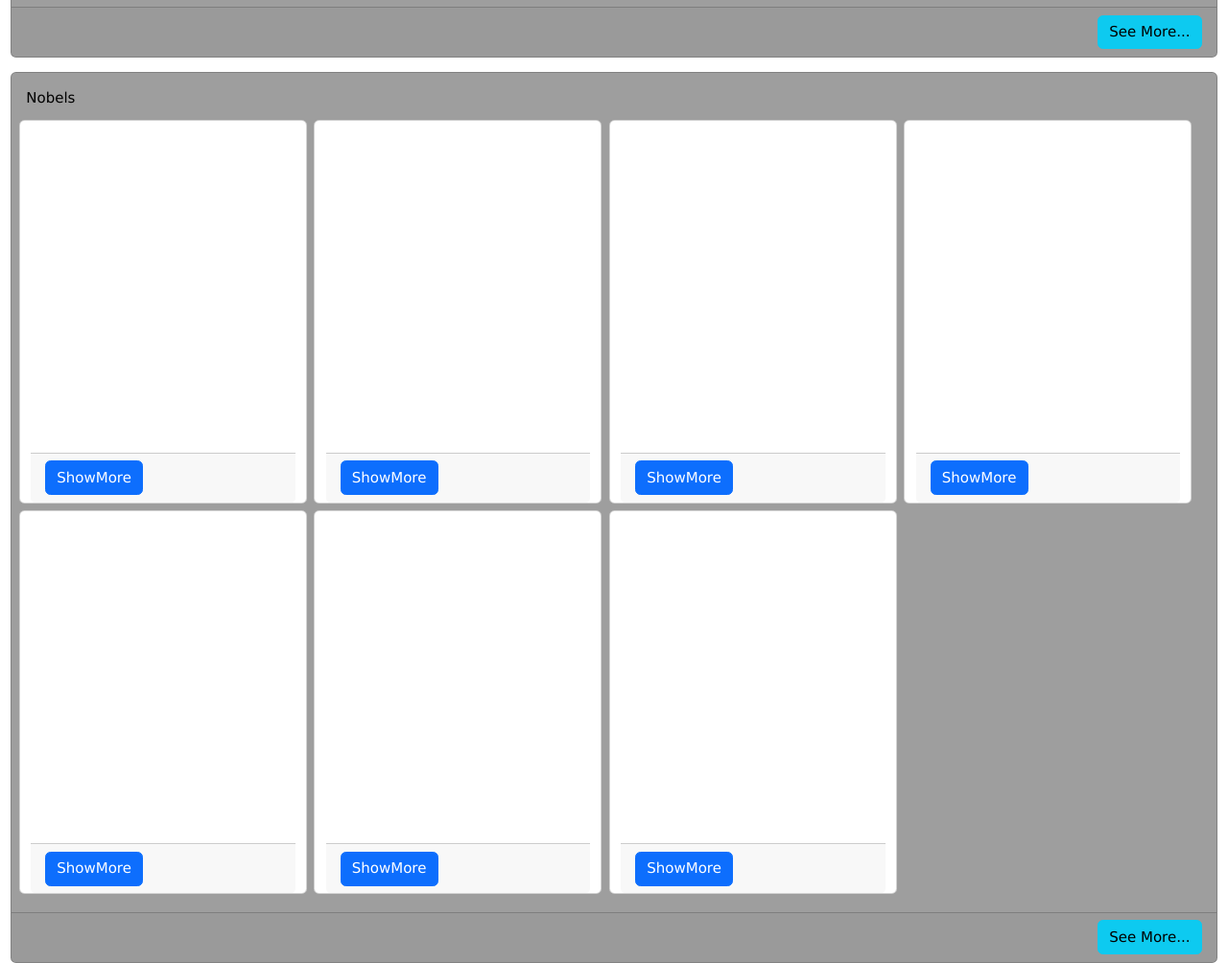
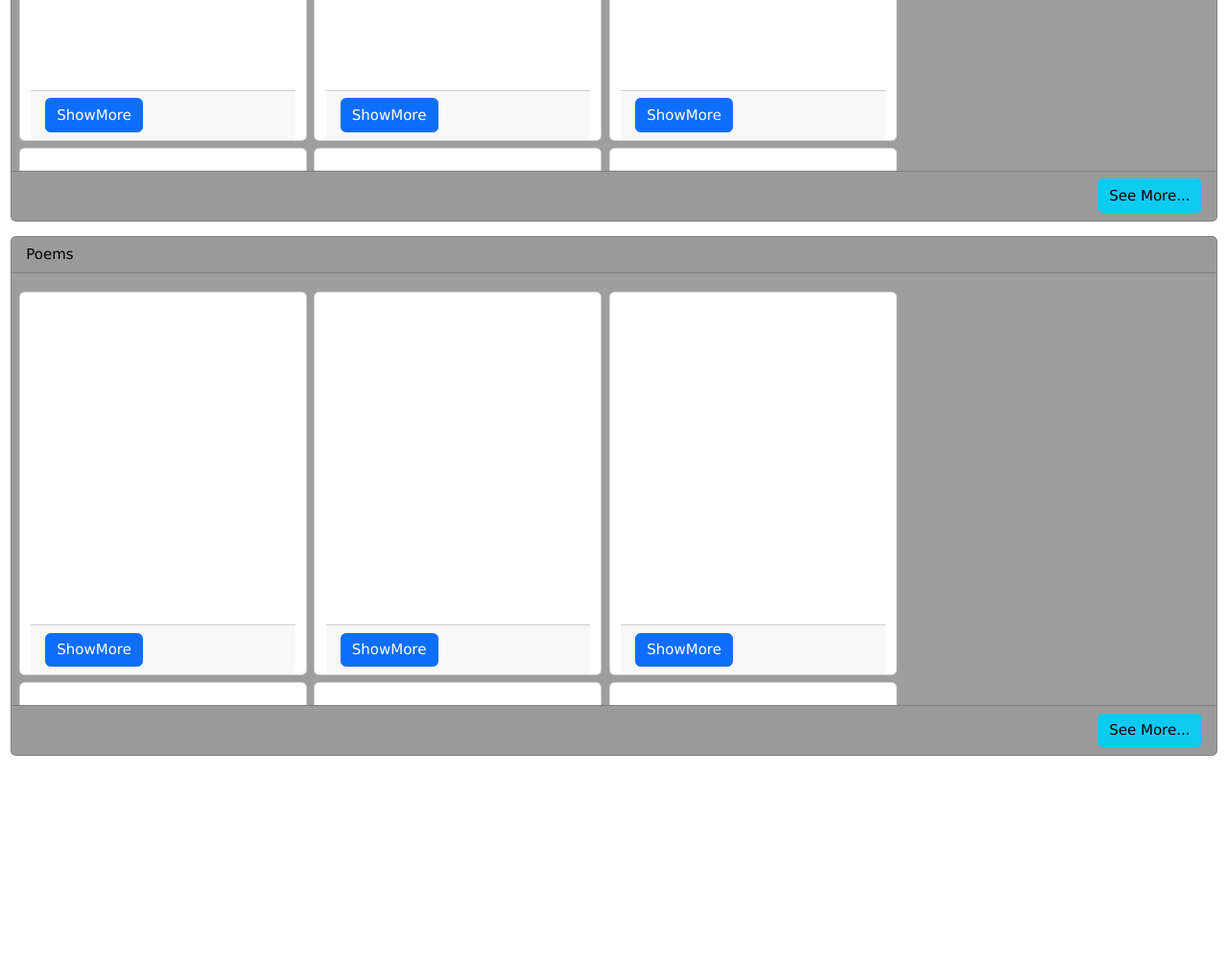
Before and after one commit to pyaephyo11979/LibraryProject, a website: page index.html in a window 1280 px wide. Shown: the part 929-1933 px from the top of the page at 96% size. After the commit the page ends 1717 px from the top, so only its background shows below. Drawn offline with nearby package versions, Linux system fonts and the light colour scheme.

Commit message:
Edit index.html

```diff
--- a/index.html
+++ b/index.html
@@ -27,15 +27,14 @@
                 </div>
                 <div class="flex-fill"></div>
                 <ul class="navbar-nav">
-                    <li class="nav-item"><a href="#home" class="nav-link">Home</a></li>
+                    <li class="nav-item"><a href="#" class="nav-link">Home</a></li>
                     <li class="nav-item">
                         <div class="dropdown">
                             <a class="text-decoration-none nav-link dropdown-toggle" style="cursor: pointer;" data-bs-toggle="dropdown">Books</a>
                             <div class="dropdown-menu">
-                                <a  class="dropdown-item">Local</a>
-                                <a  class="dropdown-item">International</a>
-                                <a  class="dropdown-item">Nobels</a>
-                                <a  class="dropdown-item">Poems</a>
+                                <a href="#booksOfTheDay" class="dropdown-item">BooksOfTheDay</a>
+                                <a href="#Nobels" class="dropdown-item">Nobels</a>
+                                <a href="#Poems" class="dropdown-item">Poems</a>
                             </div>
                         </div>
                     </li>
@@ -70,8 +69,8 @@
         </header>
         <section class=" mt-2" id="home">
             <div class="card  w3-gray " id="booksOfTheDay">
-                <div class="card-body row ">
-                    <div class="card-title">Books Of the Day</div>
+                <div class="card-header">Books Of The Day</div>
+                <div class="card-body row d-flex flex-row overflow-auto flex-wrap " style="width:100%; height:450px;">
                 <div class="col-3 m-1 col-sm-12 card " id="" style="width:300px; height:400px;">
                     <div class="card-body">
                         <div class="card-img-top"><img src="" class="img-fluid" style="width:100%;" alt=""></div>
@@ -143,8 +142,8 @@
                 </div>
             </div>
             <div class="card w3-gray  mt-3" id="Nobels">
-                <div class="card-body row d-flex flex-row flex-wrap">
-                    <div class="card-title">Nobels</div>
+                <div class="card-header">Nobels</div>
+                <div class="card-body row d-flex flex-ro overflow-auto flex-wrap" style="width:100%; height:450px;">
                 <div class="col-3 col-lg-12 card m-1" id="" style="width:300px; height:400px;">
                     <div class="card-body">
                         <div class="card-img-top"><img src="" class="img-fluid" style="width:100%;" alt=""></div>
@@ -216,8 +215,8 @@
                 </div>
             </div>
             <div class="card  w3-gray mt-3" id="Poems">
-                <div class="card-body row d-flex flex-row flex-wrap">
-                    <div class="card-title">Poems</div>
+                <div class="card-header">Poems</div>
+                <div class="card-body row d-flex flex-ro overflow-auto flex-wrap" style="width:100%; height:450px;">
                 <div class="col-3 col-lg-12 card m-1" id="" style="width:300px; height:400px;">
                     <div class="card-body">
                         <div class="card-img-top"><img src="" class="img-fluid" style="width:100%;" alt=""></div>
```
